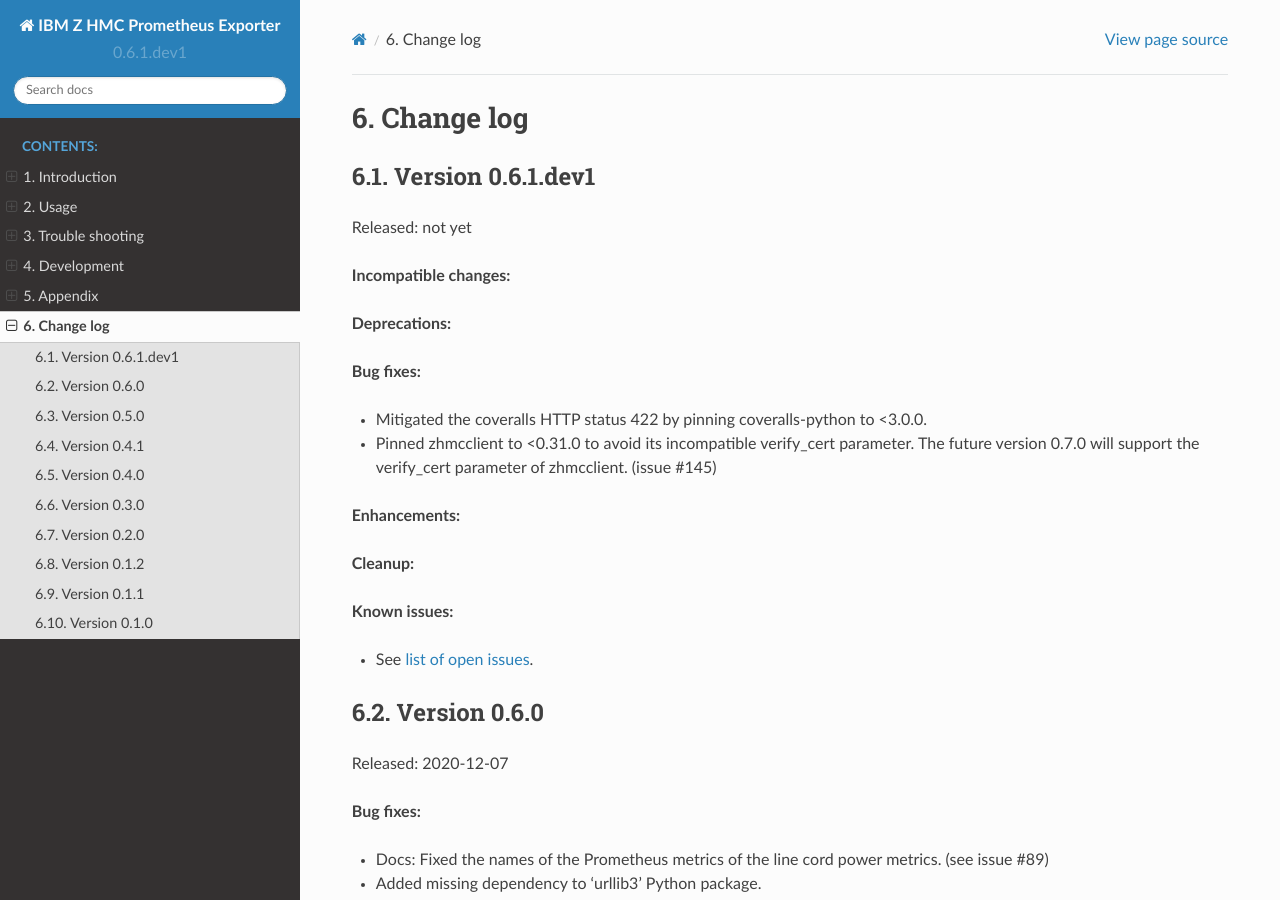
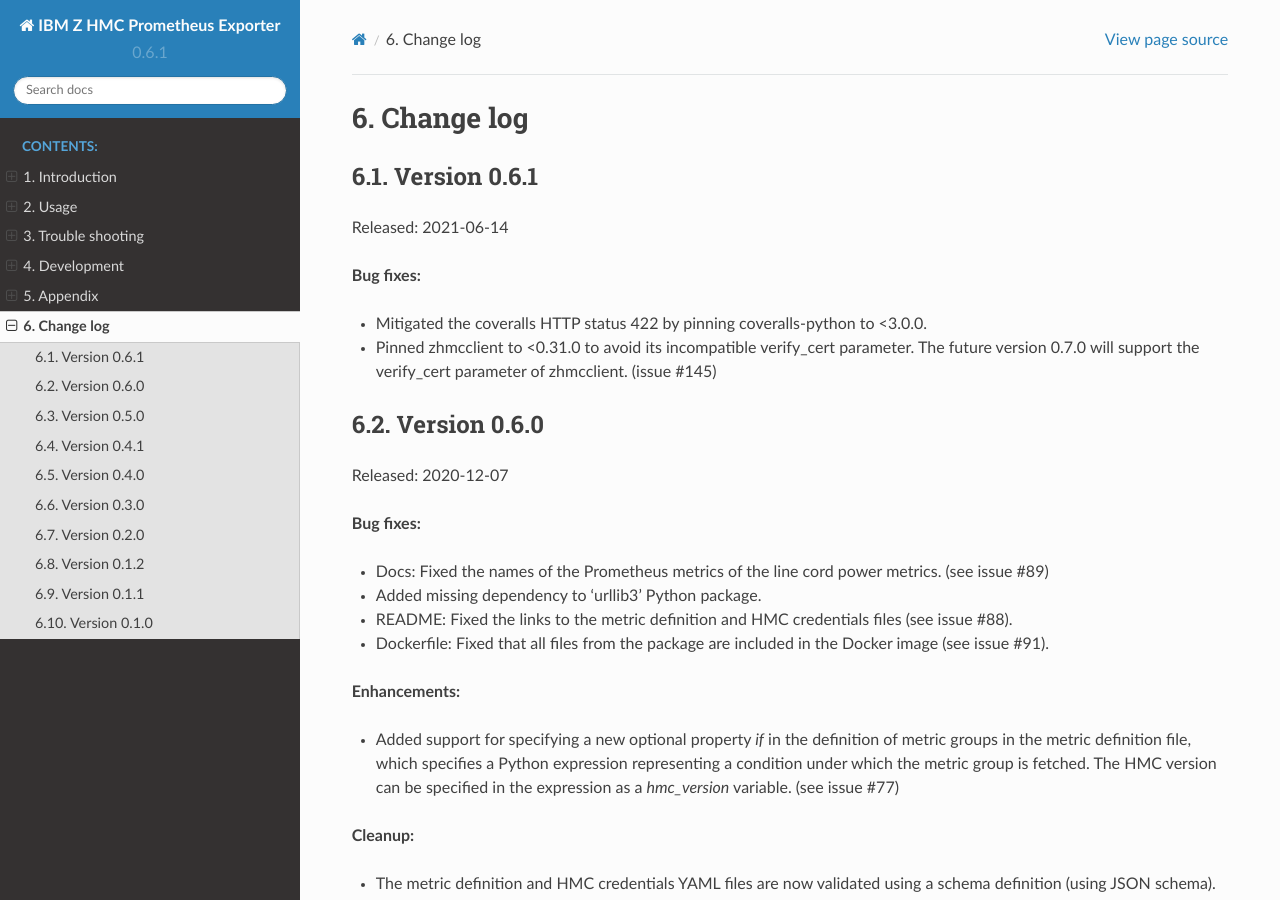
Before and after one commit to zhmcclient/zhmc-prometheus-exporter, a Sphinx documentation site: the page built from docs/changes.rst, in a window 1280 px wide and 900 px high. Built offline with Sphinx 7.4.7 and the Read the Docs theme 2.0.0, drawn with Linux system fonts in a browser that asks for light colours.

Commit message:
Release 0.6.1
Signed-off-by: Andreas Maier <maiera@de.ibm.com>

```diff
--- a/docs/changes.rst
+++ b/docs/changes.rst
@@ -17,14 +17,10 @@
 ----------
 
 
-Version 0.6.1.dev1
-^^^^^^^^^^^^^^^^^^
+Version 0.6.1
+^^^^^^^^^^^^^
 
-Released: not yet
-
-**Incompatible changes:**
-
-**Deprecations:**
+Released: 2021-06-14
 
 **Bug fixes:**
 
@@ -34,16 +30,6 @@
 * Pinned zhmcclient to <0.31.0 to avoid its incompatible verify_cert parameter.
   The future version 0.7.0 will support the verify_cert parameter of zhmcclient.
   (issue #145)
-
-**Enhancements:**
-
-**Cleanup:**
-
-**Known issues:**
-
-* See `list of open issues`_.
-
-.. _`list of open issues`: https://github.com/zhmcclient/zhmc-prometheus-exporter/issues
 
 
 Version 0.6.0
--- a/zhmc_prometheus_exporter/_version.py
+++ b/zhmc_prometheus_exporter/_version.py
@@ -25,4 +25,4 @@
 #:
 #: * "M.N.P.dev1": A not yet released version M.N.P
 #: * "M.N.P": A released version M.N.P
-__version__ = '0.6.1.dev1'
+__version__ = '0.6.1'
```
